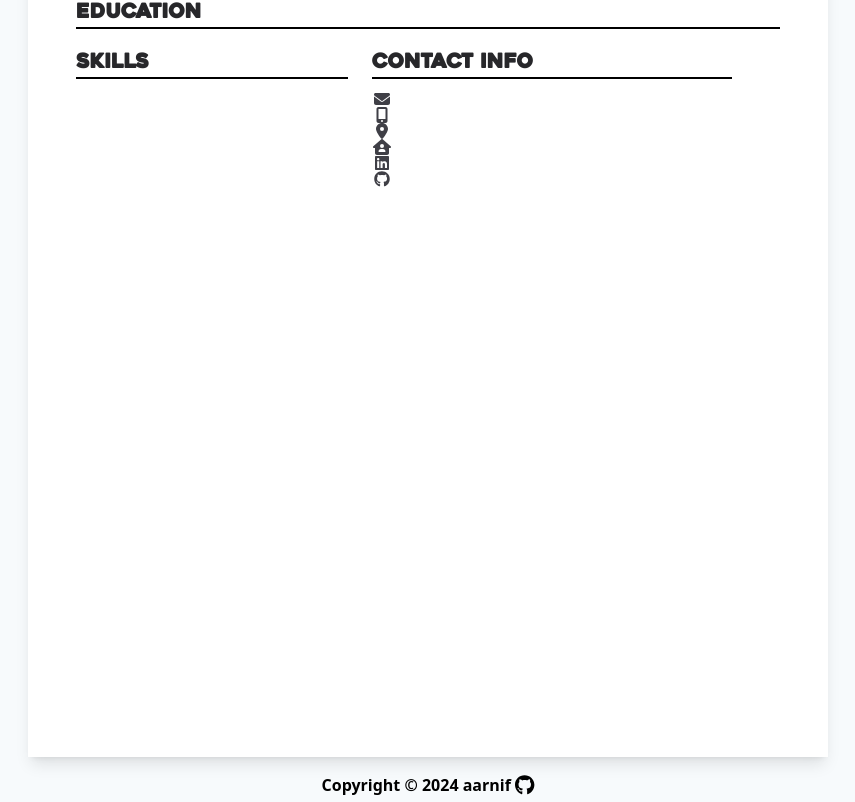
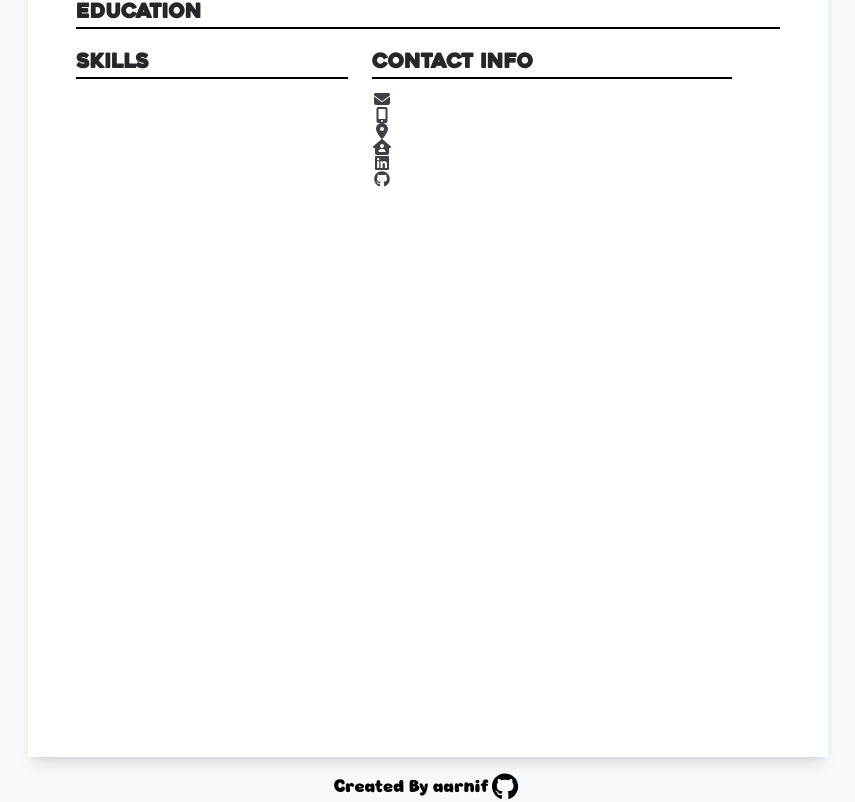
Before and after one commit to aarnif/CVApplication, a React (Vite) app: page / in a window 1280 px wide. Shown: the part 1583-2385 px from the top of the page, without its empty margins (212-1067 px from the left). Built offline with nearby package versions, Linux system fonts and the light colour scheme.

Commit message:
Update footer

```diff
--- a/src/components/Footer.jsx
+++ b/src/components/Footer.jsx
@@ -1,20 +1,37 @@
 import { FontAwesomeIcon } from "@fortawesome/react-fontawesome";
 import { faGithub } from "@fortawesome/free-brands-svg-icons";
+import { motion } from "framer-motion";
 
 const Footer = () => {
-  const currentYear = new Date().getFullYear();
   return (
-    <footer className="flex justify-center font-bold m-4">
-      <h3>
-        Copyright © {currentYear} aarnif{" "}
-        <a href="https://github.com/aarnif" target="_blank" rel="noreferrer">
-          <FontAwesomeIcon
-            icon={faGithub}
-            style={{ color: "#000000" }}
-            size={"lg"}
-          />
-        </a>
-      </h3>
+    <footer className="font-['SweetieBubbleGum'] text-lg flex justify-center m-4">
+      <ul className="flex">
+        <li>
+          <h3>Created By aarnif</h3>
+        </li>
+        <li className="mx-1">
+          <motion.div
+            whileHover={{
+              scale: 1.5,
+              rotate: 360,
+            }}
+            transition={{ duration: 0.5 }}
+          >
+            <a
+              href="https://github.com/aarnif"
+              target="_blank"
+              rel="noreferrer"
+              className="cursor-pointer"
+            >
+              <FontAwesomeIcon
+                icon={faGithub}
+                style={{ color: "#000000" }}
+                size={"xl"}
+              />
+            </a>
+          </motion.div>
+        </li>
+      </ul>
     </footer>
   );
 };
--- a/src/index.css
+++ b/src/index.css
@@ -13,6 +13,11 @@
 @font-face {
   font-family: "Heavitas";
   src: url("./assets/fonts/heavitas/Heavitas.ttf");
+}
+
+@font-face {
+  font-family: "SweetieBubbleGum";
+  src: url("./assets/fonts/sweetie_bubble_gum/SweetieBubbleGum.ttf");
 }
 
 @layer base {
```
Also changed, not shown: src/assets/fonts/sweetie_bubble_gum/SweetieBubbleGum.ttf (added), 1 other file (tests, documents, lock files or other folders).
